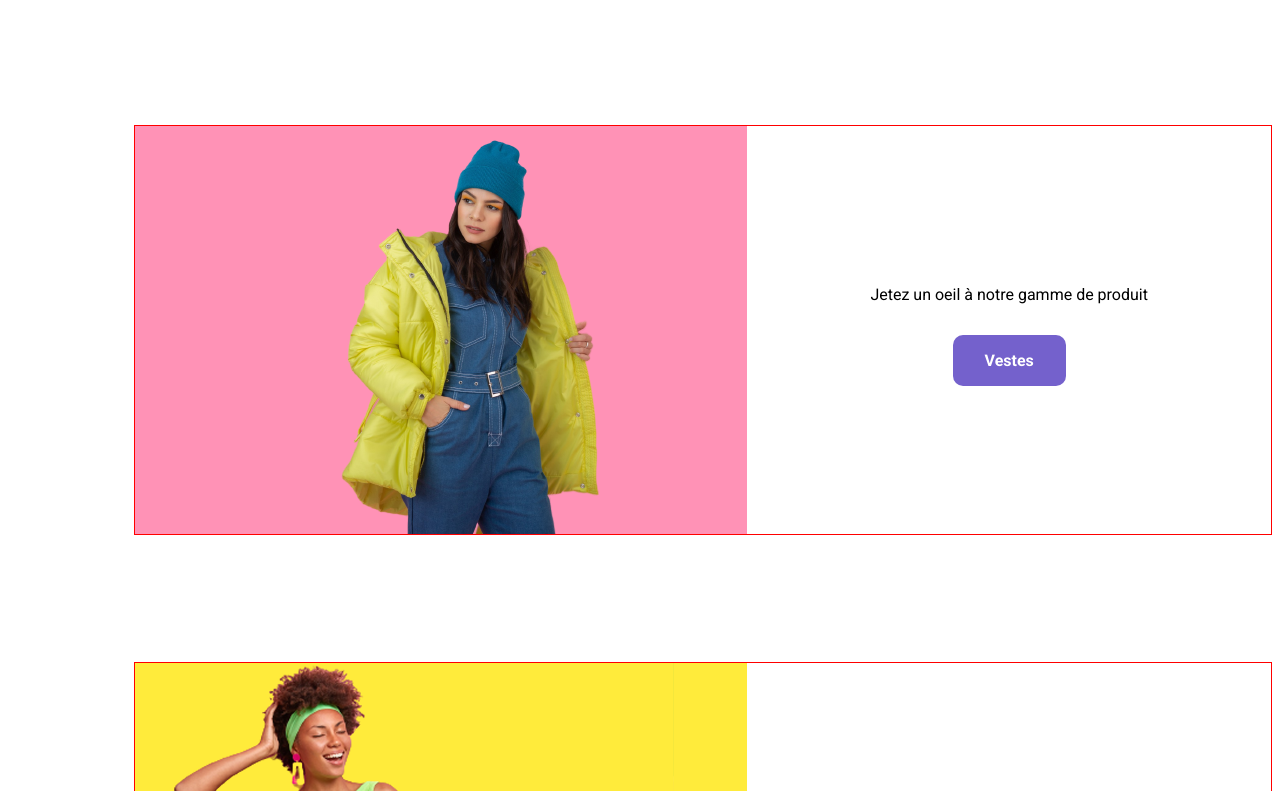
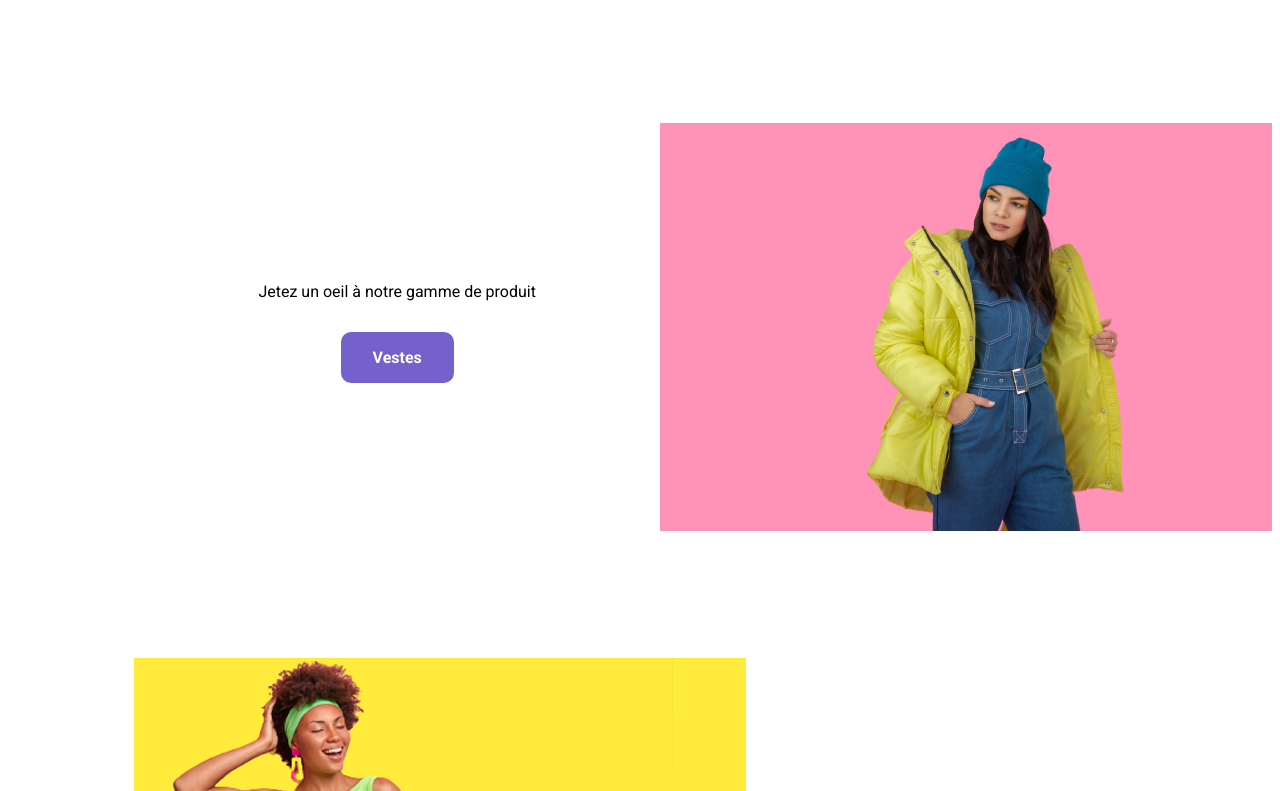
Before and after one commit to AssaNiang/ProjetFinalJAC, an Angular app: page /category-products in a window 1280 px wide. Shown: the part 809-1600 px from the top of the page. Built offline with nearby package versions, Linux system fonts and the light colour scheme.

Commit message:
[FEATURE] CSS agencement quiquonce des éléments
manque bannière de la maquette à ajouter ultérieurement

```diff
--- a/src/app/pages/all-categories/all-categories.component.css
+++ b/src/app/pages/all-categories/all-categories.component.css
@@ -30,8 +30,13 @@ h1, p{
     margin: 10%;
 
     width: 90%;
-    border: 1px solid red;
+    /* border: 1px solid red; */
 
+}
+
+.flexboxReverse{
+    display: flex;
+    flex-direction: row-reverse;
 }
 
 .flexboxSmall a{
--- a/src/app/pages/all-categories/all-categories.component.html
+++ b/src/app/pages/all-categories/all-categories.component.html
@@ -4,24 +4,20 @@
 
 <!-- Boucle des objets blocs -->
 
-    <!-- <ul>
-        <li > -->
-            <article *ngFor="let item of allCategoryArray">
-                <!-- tester un ngIf pour isoler les id 2 et 4 pour row-reverse ?-->
 
-                    <div class="flexboxBig" >
+<article  *ngFor="let item of allCategoryArray" >
 
-                        <!-- [class.flexboxReverse]="{{ item.idCategory === '2' && '4'}}"  test d'une classe pour isoler les id 2 et 4 ? ne marche pas-->
+    <!-- condition: isoler les id pair pour les inverser (flexbox en row-reverse) -->
+
+    <div class="flexboxBig" [class.flexboxReverse]="item.idCategory % 2 === 0">
 
         <img src="{{ item.imageCategory }}">
 
         <div class="flexboxSmall">
             <p>{{ item.descriptionCategory }} </p>
-                        <a routerLink="{{ item.linkCategory }}" >{{ item.buttonCategory }} </a>
+            <a routerLink="{{ item.linkCategory }}">{{ item.buttonCategory }} </a>
         </div>
 
     </div>
 
 </article>
-        <!-- </li>
-    </ul> -->
```
Lines whose indentation alone changed are shown as unchanged.
